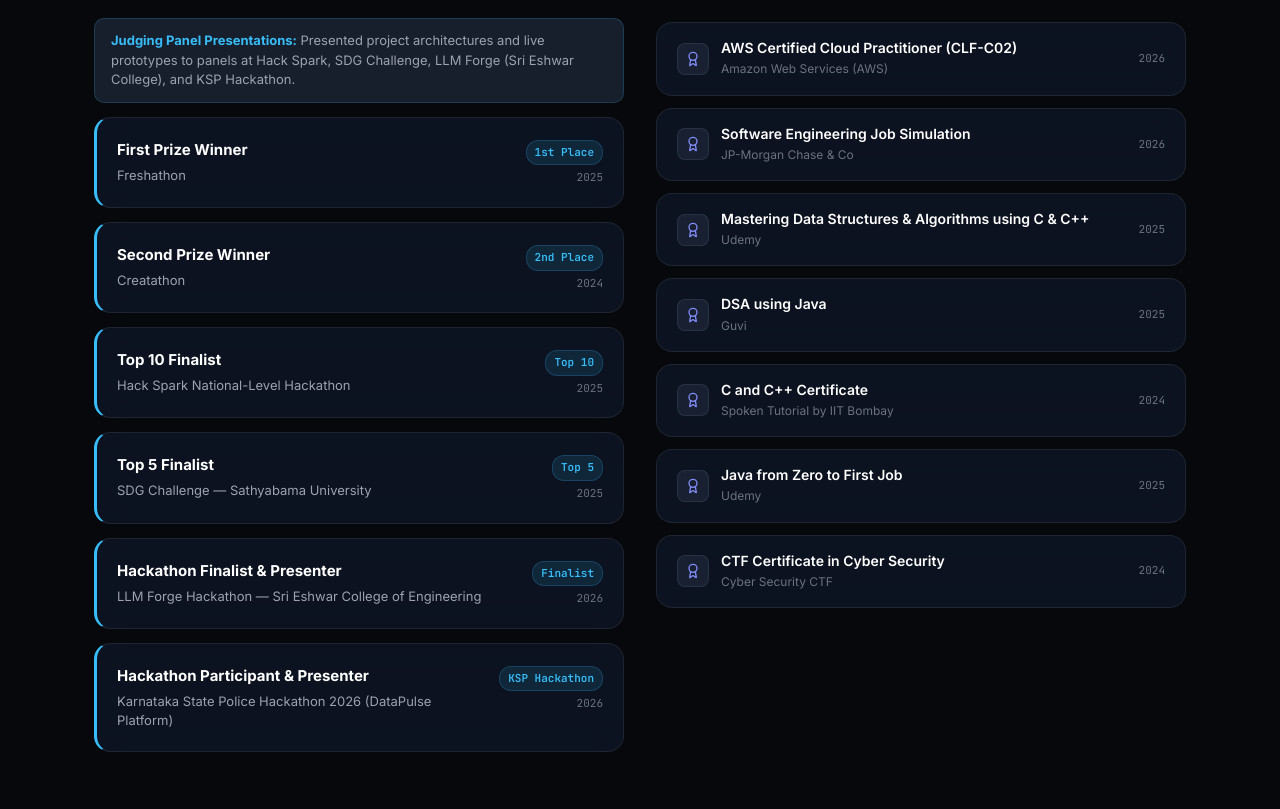
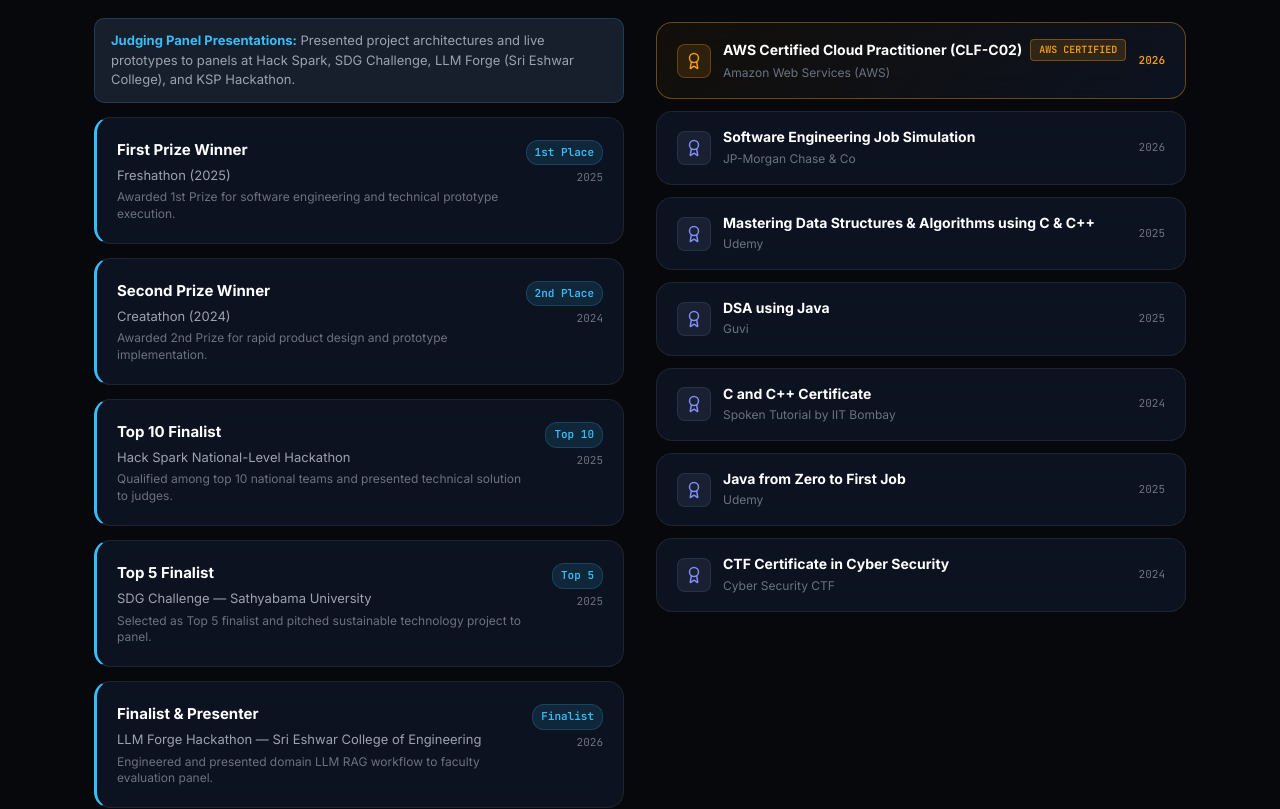
Before and after one commit to rupeshsah86/PortFolio, a Next.js app in the folder nextjs-portfolio/: page / in a window 1280 px wide. Shown: the part 7586-8395 px from the top of the page. Built offline with nearby package versions, Linux system fonts and the light colour scheme; no server answers.

Commit message:
feat(achievements): enhance AWS certification and hackathon presentation cards with highlights

```diff
--- a/nextjs-portfolio/components/sections/Achievements.tsx
+++ b/nextjs-portfolio/components/sections/Achievements.tsx
@@ -95,9 +95,14 @@ export default function Achievements() {
                       >
                         <span>{item.title}</span>
                       </div>
-                      <div style={{ fontSize: 13, color: "var(--c-muted)", lineHeight: 1.5 }}>
+                      <div style={{ fontSize: 13, color: "var(--c-muted)", lineHeight: 1.5, marginBottom: item.highlight ? 4 : 0 }}>
                         {item.event}
                       </div>
+                      {item.highlight && (
+                        <div style={{ fontSize: 12, color: "var(--c-subtle)", lineHeight: 1.4 }}>
+                          {item.highlight}
+                        </div>
+                      )}
                     </div>
 
                     <div style={{ textAlign: "right", flexShrink: 0 }}>
@@ -145,7 +150,13 @@ export default function Achievements() {
             </div>
 
             <div style={{ display: "flex", flexDirection: "column", gap: 12 }}>
-              {certifications.map((cert, i) => (
+              {certifications.map((cert, i) => {
+                const isAws = cert.name.includes("AWS");
+                const iconColor = isAws ? "#f59e0b" : "var(--c-purple)";
+                const cardBorder = isAws ? "1px solid rgba(245, 158, 11, 0.4)" : "1px solid var(--c-border)";
+                const cardBg = isAws ? "linear-gradient(135deg, rgba(245, 158, 11, 0.05) 0%, var(--c-card) 100%)" : "var(--c-card)";
+
+                return (
                   <motion.div key={cert.name} {...inView(0.1 + i * 0.06)}>
                     <div
                       className="card"
@@ -155,28 +166,48 @@ export default function Achievements() {
                         justifyContent: "space-between",
                         alignItems: "center",
                         gap: 12,
+                        border: cardBorder,
+                        background: cardBg,
                       }}
                     >
                       <div style={{ display: "flex", alignItems: "center", gap: 12 }}>
                         <div
                           style={{
-                          width: 32,
-                          height: 32,
+                            width: 34,
+                            height: 34,
                             borderRadius: 8,
-                          background: "var(--c-raised)",
-                          border: "1px solid var(--c-border)",
+                            background: isAws ? "rgba(245, 158, 11, 0.12)" : "var(--c-raised)",
+                            border: `1px solid ${isAws ? "rgba(245, 158, 11, 0.3)" : "var(--c-border)"}`,
                             display: "flex",
                             alignItems: "center",
                             justifyContent: "center",
-                          color: "var(--c-purple)",
+                            color: iconColor,
                             flexShrink: 0,
                           }}
                         >
-                        <Award size={16} />
+                          <Award size={18} />
                         </div>
                         <div>
-                        <div style={{ fontSize: 14, fontWeight: 600, color: "var(--c-text)", lineHeight: 1.3 }}>
+                          <div style={{ display: "flex", alignItems: "center", gap: 8, flexWrap: "wrap" }}>
+                            <span style={{ fontSize: 14, fontWeight: 700, color: "var(--c-text)", lineHeight: 1.3 }}>
                               {cert.name}
+                            </span>
+                            {isAws && (
+                              <span
+                                style={{
+                                  fontSize: 10,
+                                  fontWeight: 700,
+                                  padding: "2px 8px",
+                                  borderRadius: 4,
+                                  background: "rgba(245, 158, 11, 0.15)",
+                                  color: "#f59e0b",
+                                  border: "1px solid rgba(245, 158, 11, 0.35)",
+                                  fontFamily: "'JetBrains Mono', monospace",
+                                }}
+                              >
+                                AWS CERTIFIED
+                              </span>
+                            )}
                           </div>
                           <div style={{ fontSize: 12, color: "var(--c-subtle)", marginTop: 2 }}>
                             {cert.issuer}
@@ -187,7 +218,8 @@ export default function Achievements() {
                       <span
                         style={{
                           fontSize: 11,
-                        color: "var(--c-subtle)",
+                          color: isAws ? "#f59e0b" : "var(--c-subtle)",
+                          fontWeight: isAws ? 700 : 400,
                           fontFamily: "'JetBrains Mono', monospace",
                           flexShrink: 0,
                         }}
@@ -196,7 +228,8 @@ export default function Achievements() {
                       </span>
                     </div>
                   </motion.div>
-              ))}
+                );
+              })}
             </div>
           </div>
         </div>
--- a/nextjs-portfolio/lib/data/index.ts
+++ b/nextjs-portfolio/lib/data/index.ts
@@ -509,39 +509,45 @@ export const codingProfiles: CodingProfile[] = [
 export const achievements: Achievement[] = [
   {
     title: "First Prize Winner",
-    event: "Freshathon",
+    event: "Freshathon (2025)",
     year: "2025",
     badge: "1st Place",
+    highlight: "Awarded 1st Prize for software engineering and technical prototype execution.",
   },
   {
     title: "Second Prize Winner",
-    event: "Creatathon",
+    event: "Creatathon (2024)",
     year: "2024",
     badge: "2nd Place",
+    highlight: "Awarded 2nd Prize for rapid product design and prototype implementation.",
   },
   {
     title: "Top 10 Finalist",
     event: "Hack Spark National-Level Hackathon",
     year: "2025",
     badge: "Top 10",
+    highlight: "Qualified among top 10 national teams and presented technical solution to judges.",
   },
   {
     title: "Top 5 Finalist",
     event: "SDG Challenge — Sathyabama University",
     year: "2025",
     badge: "Top 5",
+    highlight: "Selected as Top 5 finalist and pitched sustainable technology project to panel.",
   },
   {
-    title: "Hackathon Finalist & Presenter",
+    title: "Finalist & Presenter",
     event: "LLM Forge Hackathon — Sri Eshwar College of Engineering",
     year: "2026",
     badge: "Finalist",
+    highlight: "Engineered and presented domain LLM RAG workflow to faculty evaluation panel.",
   },
   {
     title: "Hackathon Participant & Presenter",
     event: "Karnataka State Police Hackathon 2026 (DataPulse Platform)",
     year: "2026",
     badge: "KSP Hackathon",
+    highlight: "Demonstrated AI crime analytics and shortest-path patrol routing prototype.",
   },
 ];
 
--- a/nextjs-portfolio/lib/types.ts
+++ b/nextjs-portfolio/lib/types.ts
@@ -47,6 +47,7 @@ export interface Achievement {
   event: string;
   year: string;
   badge: string;
+  highlight?: string;
 }
 
 export interface CodingProfile {
```
Lines whose indentation alone changed are shown as unchanged.
